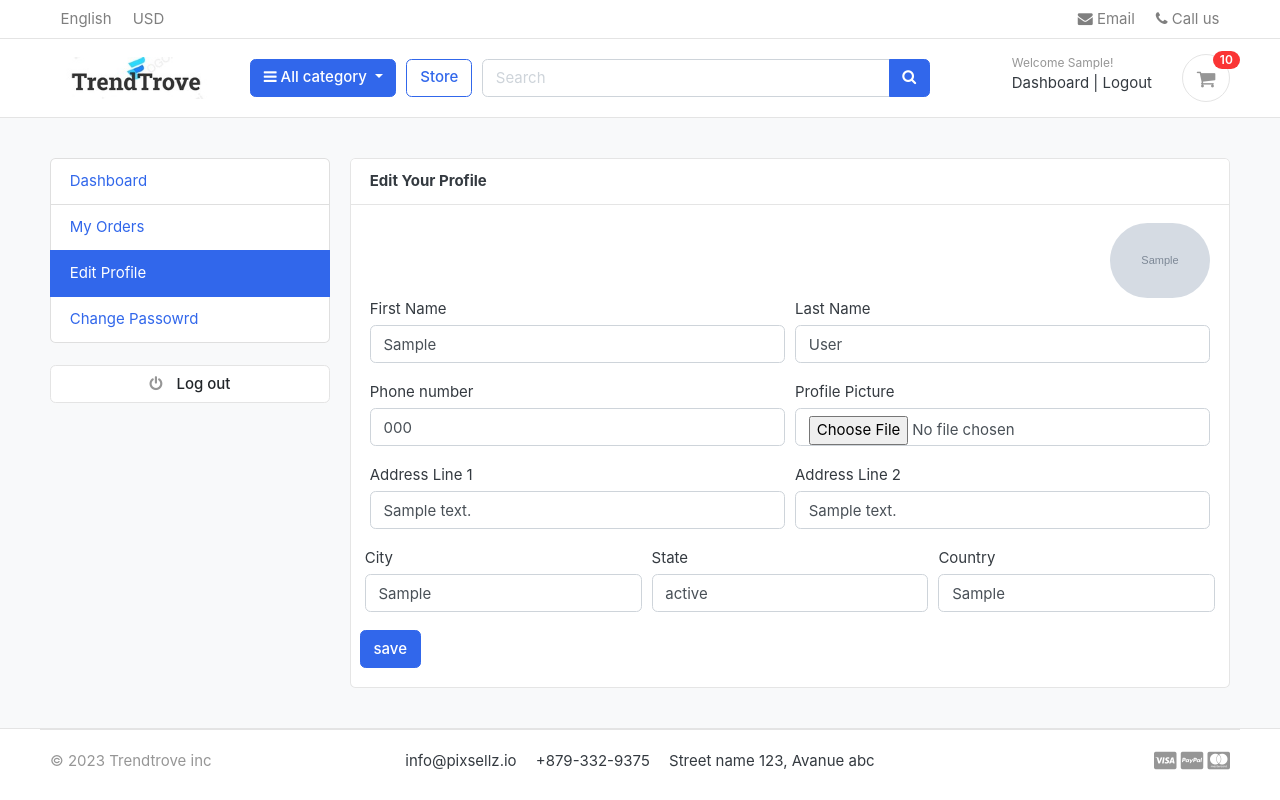
After one commit to aseelaslam/trendtrove, a Django app: page /accountsapp/edit_profile/ in a window 1280 px wide. The commit adds this page. Run offline with Django 3.2, Linux system fonts and the light colour scheme; a user stored in the database is signed in; tables that the repository leaves empty hold one stand-in row (values such as "Sample post"); grey boxes marked "Sample" are stand-in pictures; parts of the project's set-up code (start-up, migrations or seed data) failed here and were passed over; some libraries are stand-ins or nearby versions; some web fonts are replaced.

Commit message:
added user profile fuctionality

```diff
--- a/accountsapp/forms.py
+++ b/accountsapp/forms.py
@@ -1,5 +1,5 @@
 from django import forms
-from .models import Account
+from .models import Account,UserProfile
 
 
 class RegistrationForm(forms.ModelForm):
@@ -34,3 +34,27 @@ class RegistrationForm(forms.ModelForm):
         self.fields['email'].widget.attrs['placeholder'] = 'Enter Email Address'
         for field in self.fields:
             self.fields[field].widget.attrs['class'] = 'form-control'
+
+
+class UserForm(forms.ModelForm):
+    class Meta:
+        model=Account
+        fields=('first_name', 'last_name', 'phone_number')
+
+    def __init__(self, *args, **kwargs):
+        super(UserForm, self).__init__(*args, **kwargs)
+        for field in self.fields:
+            self.fields[field].widget.attrs['class'] = 'form-control'
+
+
+
+class UserProfileForm(forms.ModelForm):
+    profile_picture=forms.ImageField(required=False,error_messages={'invalid':("Image files only supported")},widget=forms.FileInput)
+    class Meta:
+        model=UserProfile
+        fields=('address_line_1', 'address_line_2', 'city', 'state', 'country', 'profile_picture')
+
+    def __init__(self, *args, **kwargs):
+        super(UserProfileForm, self).__init__(*args, **kwargs)
+        for field in self.fields:
+            self.fields[field].widget.attrs['class'] = 'form-control'
--- a/accountsapp/models.py
+++ b/accountsapp/models.py
@@ -67,3 +67,19 @@ class Account(AbstractBaseUser):
         return self.is_admin
     def has_module_perms(self,add_label):
         return True
+
+
+class UserProfile(models.Model):
+    user=models.OneToOneField(Account, on_delete=models.CASCADE)
+    address_line_1=models.CharField(max_length=100,blank=True)
+    address_line_2=models.CharField(max_length=100,blank=True)
+    profile_picture=models.ImageField(upload_to='userprofile',blank=True)
+    city=models.CharField(blank=True,max_length=100)
+    state=models.CharField(blank=True,max_length=100)
+    country=models.CharField(blank=True,max_length=100)
+
+    def __str__(self):
+        return self.user.first_name
+
+    def full_address(self):
+        return f'{self.address_line_1} {self.address_line_2}'
--- a/accountsapp/urls.py
+++ b/accountsapp/urls.py
@@ -13,5 +13,8 @@ urlpatterns = [
      path('forgotPassword/', views.forgotPassword, name='forgotPassword'),
      path('resetpassword_validate/<uidb64>/<token>/', views.resetpassword_validate, name='resetpassword_validate'),
      path('resetPassword/', views.resetPassword, name='resetPassword'),
+     path('my_orders/', views.my_orders, name='my_orders'),
+     path('edit_profile/', views.edit_profile, name='edit_profile'),
+     path('change_password/', views.change_password, name='change_password'),
 
 ]
--- a/accountsapp/views.py
+++ b/accountsapp/views.py
@@ -1,6 +1,6 @@
-from django.shortcuts import render,redirect
-from .forms import RegistrationForm
-from .models import Account
+from django.shortcuts import render,redirect,get_object_or_404
+from .forms import RegistrationForm,UserProfileForm,UserForm
+from .models import Account,UserProfile
 from django.contrib import messages,auth
 from django.contrib.auth.decorators import login_required
 from cartapp.models import Cart,CartItem
@@ -15,7 +15,7 @@ from django.core.mail import EmailMessage
 
 from cartapp.views import _cart_id
 import requests
-
+from order.models import Order
 
 # Create your views here.
 def register(request):
@@ -145,7 +145,12 @@ def activate(request, uidb64, token):
 
 @login_required(login_url = 'login')
 def dashboard(request):
-    return render(request, 'dashboard.html')
+    orders=Order.objects.order_by('created_at').filter(user_id=request.user.id,is_ordered=True)
+    orders_count=orders.count()
+    context={
+        'orders_count':orders_count,
+    }
+    return render(request, 'dashboard.html',context)
 
 
 def forgotPassword(request):
@@ -208,3 +213,56 @@ def resetPassword(request):
             return redirect('resetPassword')
     else:
         return render(request, 'resetPassword.html')
+
+@login_required(login_url='login')
+def my_orders(request):
+    orders=Order.objects.filter(user=request.user,is_ordered=True).order_by('-created_at')
+    context={
+        'orders': orders,
+    }
+    return render(request,'my_order.html',context)
+
+@login_required(login_url='login')
+def edit_profile(request):
+    userprofile=get_object_or_404(UserProfile,user=request.user)
+    if request.method =='POST':
+        user_form = UserForm(request.POST,instance=request.user)
+        profile_form=UserProfileForm(request.POST,request.FILES,instance=userprofile)
+        if user_form.is_valid() and profile_form.is_valid():
+            user_form.save()
+            profile_form.save()
+            messages.success(request,"Your profile has been updated successfully")
+            return redirect('edit_profile')
+    else:
+        user_form=UserForm(instance=request.user)
+        profile_form=UserProfileForm(instance=userprofile)
+    context={
+            'user_form': user_form,
+            'profile_form': profile_form,
+            'userprofile': userprofile,
+    }
+    return render(request,'edit_profile.html',context)
+
+@login_required(login_url='login')
+def change_password(request):
+    if request.method == 'POST':
+        current_password = request.POST['current_password']
+        new_password = request.POST['new_password']
+        confirm_password = request.POST['confirm_password']
+
+        user=Account.objects.get(username__exact=request.user.username)
+
+        if new_password == confirm_password:
+            success=user.check_password(current_password)
+            if success:
+                user.set_password(new_password)
+                user.save()
+                messages.success(request,"Password updated successfully")
+                return redirect('change_password')
+            else:
+                messages.error(request,"Please enter valid current password")
+                return redirect('change_password')
+        else:
+            messages.error(request,"Password does not match")
+            return redirect('change_password')
+    return render(request,'change_password.html')
--- /dev/null
+++ b/templates/edit_profile.html
@@ -0,0 +1,88 @@
+{% extends 'base.html' %}
+
+
+{% block content %}
+
+<section class="section-conten padding-y bg">
+
+{% include 'includes/alerts.html' %}
+<div class="container">
+	<div class="row">
+	{% include 'includes/dashboard_side_bar.html' %}
+	<main class="col-md-9">
+		<article class="card">
+		<header class="card-header">
+			<strong class="d-inline-block mr-3">Edit Your Profile</strong>
+
+		</header>
+		<div class="card-body">
+			<div class="text-right">
+				<img src="{{userprofile.profile_picture.url}}" alt="Profie Picture" width="100" style="border-radius:50px;">
+			</div>
+			<div class="row">
+
+				<div class="col-md-12">
+					<form action="{% url 'edit_profile' %}" method="POST" enctype="multipart/form-data">
+						{% csrf_token %}
+						<div class="form-row">
+						 <div class="form-group col-md-6">
+							<label>First Name</label>
+							{{user_form.first_name}}
+						 </div>
+						 <div class="form-group col-md-6">
+							<label>Last Name</label>
+							{{user_form.last_name}}
+						 </div>
+						 <div class="form-group col-md-6">
+							<label>Phone number</label>
+							{{user_form.phone_number}}
+						 </div>
+						 <div class="form-group col-md-6">
+							<label>Profile Picture</label>
+							{{profile_form.profile_picture}}
+						 </div>
+						 <div class="form-group col-md-6">
+							<label>Address Line 1</label>
+							{{profile_form.address_line_1}}
+						 </div>
+						 <div class="form-group col-md-6">
+							<label>Address Line 2</label>
+							{{profile_form.address_line_2}}
+						 </div>
+
+
+						 <div class="form-row">
+							<div class="form-group col-md-4">
+							   <label>City</label>
+							   {{profile_form.city}}
+							</div>
+							<div class="form-group col-md-4">
+								<label>State</label>
+								{{profile_form.state}}
+							 </div>
+							 <div class="form-group col-md-4">
+								<label>Country</label>
+								{{profile_form.country}}
+							 </div>
+							<input type="submit" value="save" class="btn btn-primary">
+
+
+
+
+
+
+
+				</div>
+
+			</div> <!-- row.// -->
+		</div> <!-- card-body .// -->
+
+		</article> <!-- order-group.// -->
+	</main>
+</div> <!-- row.// -->
+</div>
+
+
+</section>
+
+{% endblock %}
--- /dev/null
+++ b/templates/includes/dashboard_side_bar.html
@@ -0,0 +1,13 @@
+<aside class="col-md-3">
+    <!--   SIDEBAR   -->
+    <ul class="list-group">
+        <a class="list-group-item {% if '/accountsapp/' == request.path %}active{% endif %}" href="{% url 'dashboard'%}"> Dashboard </a>
+        <a class="list-group-item {% if '/my_orders/' in request.path %}active{% endif %}"  href="{% url 'my_orders' %}"> My Orders </a>
+        <a class="list-group-item {% if '/edit_profile/' in request.path %}active{% endif %}" href="{% url 'edit_profile' %}">Edit Profile </a>
+        <a class="list-group-item {% if '/change_password/' in request.path %}active{% endif %}" href="{% url 'change_password' %}" href="#">Change Passowrd </a>
+
+    </ul>
+    <br>
+    <a class="btn btn-light btn-block" href="{% url 'logout' %}"> <i class="fa fa-power-off"></i> <span class="text">Log out</span> </a>
+    <!--   SIDEBAR .//END   -->
+</aside>
```
Also changed, not shown: accountsapp/admin.py (+11 -1 lines), templates/change_password.html (added, +63 -0 lines), templates/dashboard.html (+24 -70 lines), templates/my_order.html (added, +61 -0 lines), accountsapp/migrations/0002_userprofile.py (added), order/models.py (line endings or trailing spaces).
